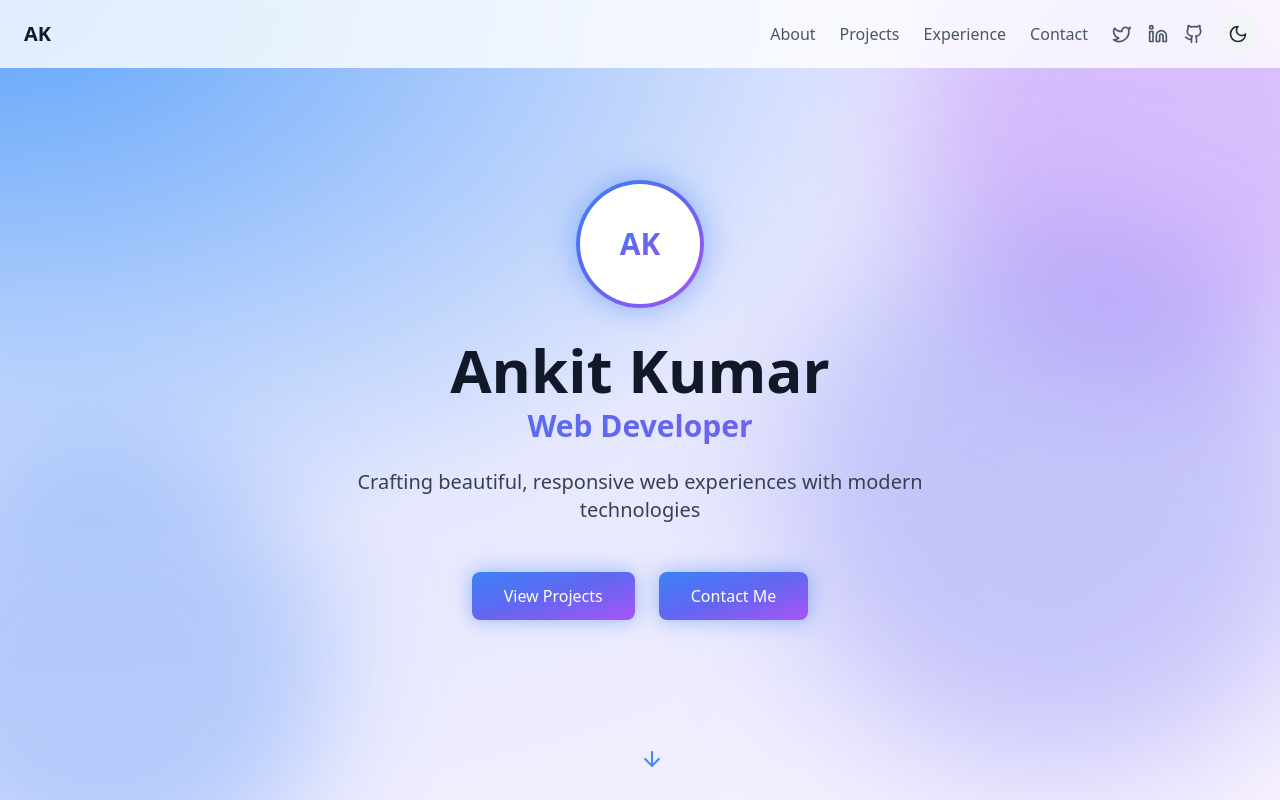
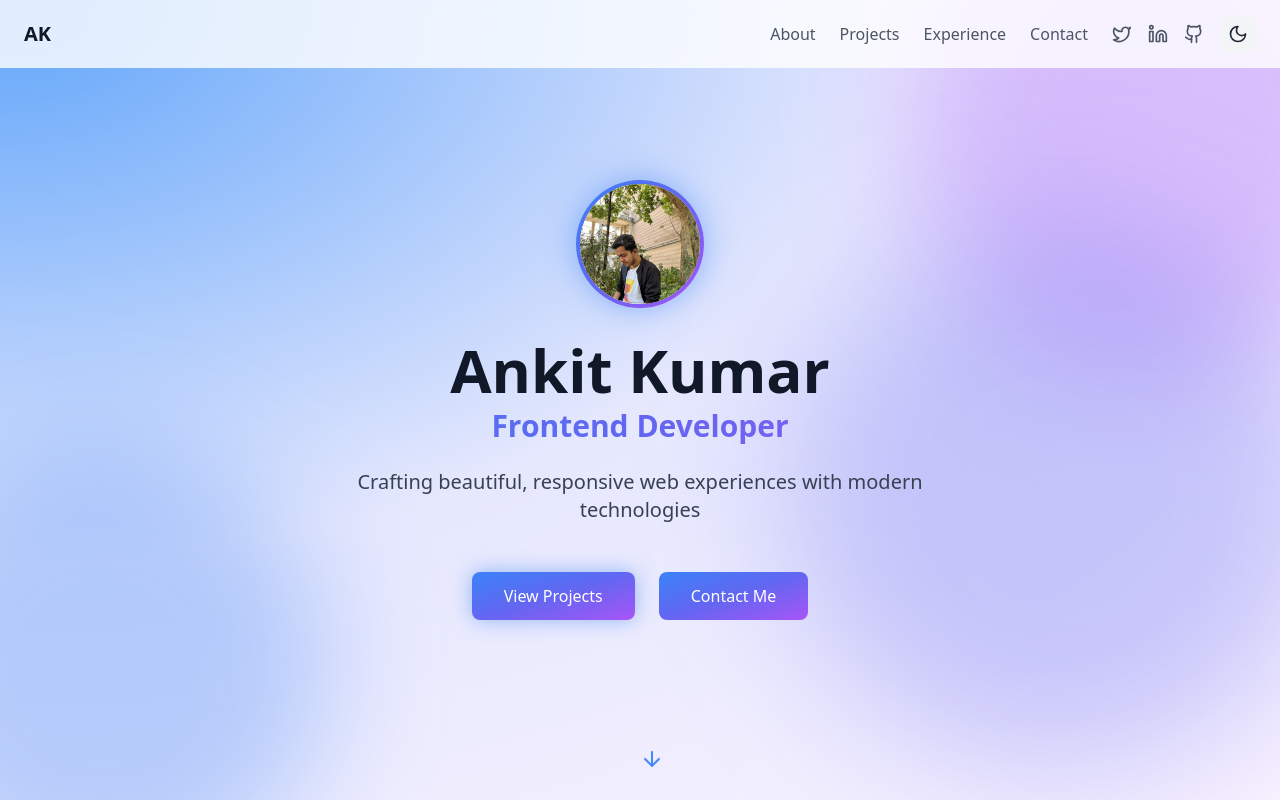
Before and after one commit to UnrealAnkit/portfolio, a React (Vite) app: page / in a window 1280 px wide. Shown: the top 800 px of the page. Built offline with nearby package versions, Linux system fonts and the light colour scheme; a web font is replaced by a local one.

Commit message:
Update Hero component to replace initials with profile image and adjust button styles for improved UX

```diff
--- a/src/components/Hero.tsx
+++ b/src/components/Hero.tsx
@@ -1,152 +1,3 @@
-// import { motion } from 'framer-motion';
-// import { ArrowDown } from 'lucide-react';
-
-// export default function Hero() {
-//   return (
-//     <motion.section
-//       initial={{ opacity: 0 }}
-//       animate={{ opacity: 1 }}
-//       className="min-h-screen flex items-center justify-center relative bg-[radial-gradient(ellipse_at_top_left,_var(--tw-gradient-stops))] from-blue-400 via-indigo-400/20 to-purple-400/10 dark:from-blue-900 dark:via-indigo-900/20 dark:to-purple-900/10"
-//     >
-//       <div className="container mx-auto px-6 py-24 text-center relative z-10">
-//         <motion.div
-//           initial={{ scale: 0.5, opacity: 0 }}
-//           animate={{ scale: 1, opacity: 1 }}
-//           transition={{ duration: 0.5 }}
-//           className="w-32 h-32 mx-auto mb-8 rounded-full bg-gradient-to-br from-blue-500 via-indigo-500 to-purple-500 p-1 shadow-[0_0_30px_rgba(59,130,246,0.5)] hover:shadow-[0_0_50px_rgba(59,130,246,0.7)] transition-shadow duration-300"
-//         >
-//           <div className="w-full h-full rounded-full bg-white dark:bg-gray-900 flex items-center justify-center text-3xl font-bold">
-//             <span className="bg-gradient-to-br from-blue-500 via-indigo-500 to-purple-500 bg-clip-text text-transparent animate-gradient">
-//               AK
-//             </span>
-//           </div>
-//         </motion.div>
-
-//         <motion.h1
-//           initial={{ y: 20, opacity: 0 }}
-//           animate={{ y: 0, opacity: 1 }}
-//           transition={{ delay: 0.2 }}
-//           className="text-4xl md:text-6xl font-bold text-gray-900 dark:text-white mb-6"
-//         >
-//           Ankit Kumar
-//           <motion.span
-//             className="block text-2xl md:text-3xl bg-gradient-to-r from-blue-500 via-indigo-500 to-purple-500 bg-clip-text text-transparent mt-2"
-//             animate={{
-//               backgroundPosition: ['0% center', '100% center', '0% center'],
-//             }}
-//             transition={{
-//               duration: 8,
-//               repeat: Infinity,
-//               ease: "linear"
-//             }}
-//           >
-//             Frontend Developer
-//           </motion.span>
-//         </motion.h1>
-
-//         <motion.p
-//           initial={{ y: 20, opacity: 0 }}
-//           animate={{ y: 0, opacity: 1 }}
-//           transition={{ delay: 0.4 }}
-//           className="text-lg md:text-xl text-gray-700 dark:text-gray-300 max-w-2xl mx-auto mb-12 backdrop-blur-sm"
-//         >
-//           Crafting beautiful, responsive web experiences with modern technologies
-//         </motion.p>
-
-//         <motion.div
-//           initial={{ y: 20, opacity: 0 }}
-//           animate={{ y: 0, opacity: 1 }}
-//           transition={{ delay: 0.6 }}
-//           className="flex flex-col sm:flex-row justify-center gap-4 sm:gap-6"
-//         >
-//           <motion.a
-//             href="#projects"
-//             whileHover={{ scale: 1.05 }}
-//             whileTap={{ scale: 0.95 }}
-//             className="group relative px-8 py-3 bg-gradient-to-br from-blue-500 via-indigo-500 to-purple-500 text-white rounded-lg font-medium overflow-hidden shadow-[0_0_20px_rgba(59,130,246,0.5)] hover:shadow-[0_0_30px_rgba(59,130,246,0.7)] transition-shadow duration-300"
-//           >
-//             <span className="relative z-10">View Projects</span>
-//             <div className="absolute inset-0 bg-gradient-to-br from-blue-600 via-indigo-600 to-purple-600 opacity-0 group-hover:opacity-100 transition-opacity duration-300"></div>
-//           </motion.a>
-//           <motion.a
-//             href="#contact"
-//             whileHover={{ scale: 1.05 }}
-//             whileTap={{ scale: 0.95 }}
-//             className="group px-8 py-3 rounded-lg font-medium border-2 border-transparent bg-gradient-to-br from-blue-500 via-indigo-500 to-purple-500 relative"
-//           >
-//             <span className="bg-white dark:bg-gray-900 text-transparent bg-clip-text bg-gradient-to-br from-blue-500 via-indigo-500 to-purple-500">
-//               Contact Me
-//             </span>
-//             <div className="absolute inset-0 rounded-lg border-2 border-transparent bg-gradient-to-br from-blue-500 via-indigo-500 to-purple-500 opacity-50 group-hover:opacity-100 transition-opacity duration-300" style={{ margin: '-2px' }}></div>
-//           </motion.a>
-//         </motion.div>
-//       </div>
-
-//       <motion.div
-//         animate={{ y: [0, 10, 0] }}
-//         transition={{ repeat: Infinity, duration: 2 }}
-//         className="absolute bottom-8 left-1/2 transform -translate-x-1/2"
-//       >
-//         <ArrowDown className="text-blue-500 dark:text-blue-400 animate-pulse" size={24} />
-//       </motion.div>
-
-//       {/* Animated background elements */}
-//       <div className="absolute inset-0 overflow-hidden">
-//         <div className="absolute w-[500px] h-[500px] -top-32 -right-32 bg-purple-500/30 dark:bg-purple-900/30 rounded-full blur-3xl animate-blob"></div>
-//         <div className="absolute w-[500px] h-[500px] top-1/2 -left-32 bg-blue-500/30 dark:bg-blue-900/30 rounded-full blur-3xl animate-blob animation-delay-2000"></div>
-//         <div className="absolute w-[500px] h-[500px] bottom-0 right-0 bg-indigo-500/30 dark:bg-indigo-900/30 rounded-full blur-3xl animate-blob animation-delay-4000"></div>
-//       </div>
-//     </motion.section>
-//   );
-// }
-
-
-
-
-
-
-
-
-
-
-
-
-
-
-
-
-
-
-
-
-
-
-
-
-
-
-
-
-
-
-
-
-
-
-
-
-
-
-
-
-
-
-
-
-
-
-
-
 import { motion } from 'framer-motion';
 import { ArrowDown } from 'lucide-react';
 
@@ -164,10 +15,12 @@ export default function Hero() {
           transition={{ duration: 0.5 }}
           className="w-32 h-32 mx-auto mb-8 rounded-full bg-gradient-to-br from-blue-500 via-indigo-500 to-purple-500 p-1 shadow-[0_0_30px_rgba(59,130,246,0.5)] hover:shadow-[0_0_50px_rgba(59,130,246,0.7)] transition-shadow duration-300"
         >
-          <div className="w-full h-full rounded-full bg-white dark:bg-gray-900 flex items-center justify-center text-3xl font-bold">
-            <span className="bg-gradient-to-br from-blue-500 via-indigo-500 to-purple-500 bg-clip-text text-transparent animate-gradient">
-              AK
-            </span>
+          <div className="w-full h-full rounded-full bg-white dark:bg-gray-900 flex items-center justify-center">
+            <img
+              src="src\images\logo.jpg" // Replace with your image path
+              alt="Profile Picture"
+              className="w-full h-full object-cover rounded-full"
+            />
           </div>
         </motion.div>
 
@@ -189,7 +42,7 @@ export default function Hero() {
               ease: "linear"
             }}
           >
-           Web Developer
+            Frontend Developer
           </motion.span>
         </motion.h1>
 
@@ -221,10 +74,9 @@ export default function Hero() {
             href="#contact"
             whileHover={{ scale: 1.05 }}
             whileTap={{ scale: 0.95 }}
-            className="group relative px-8 py-3 bg-gradient-to-br from-blue-500 via-indigo-500 to-purple-500 text-white rounded-lg font-medium overflow-hidden shadow-[0_0_20px_rgba(59,130,246,0.5)] hover:shadow-[0_0_30px_rgba(59,130,246,0.7)] transition-shadow duration-300"
+            className="inline-block px-8 py-3 bg-gradient-to-br from-blue-500 via-indigo-500 to-purple-500 text-white rounded-lg font-medium hover:text-opacity-80 transition-colors duration-300"
           >
-            <span className="relative z-10">Contact Me</span>
-            <div className="absolute inset-0 bg-gradient-to-br from-blue-600 via-indigo-600 to-purple-600 opacity-0 group-hover:opacity-100 transition-opacity duration-300"></div>
+            Contact Me
           </motion.a>
         </motion.div>
       </div>
```
Also changed, not shown: src/images/logo.jpg (added).
